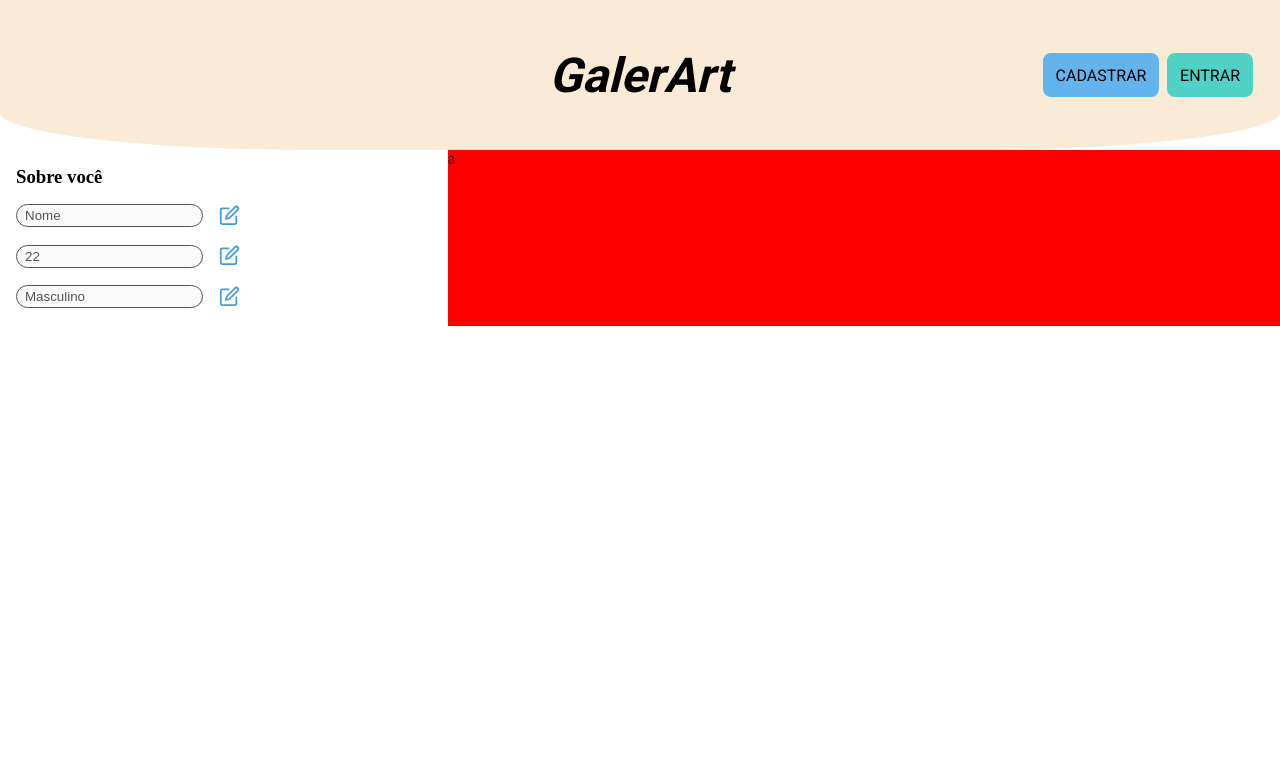
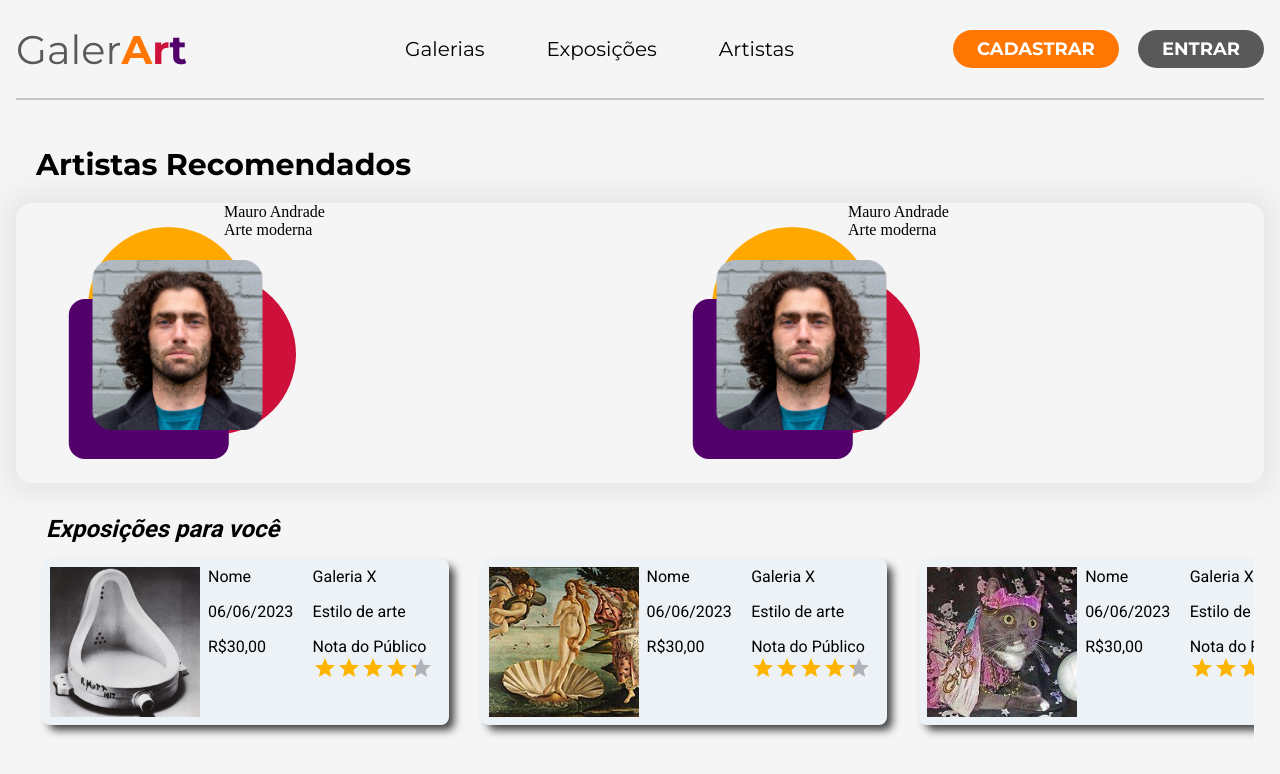
Before and after one commit to dudasenna/galerart, a React (Create React App) app: page / in a window 1280 px wide. Shown: the top 774 px of the page. Built offline with nearby package versions, Linux system fonts and the light colour scheme.

Commit message:
refatorando estilos

```diff
--- a/public/index.html
+++ b/public/index.html
@@ -10,7 +10,16 @@
       content="Web site created using create-react-app"
     />
     <link rel="apple-touch-icon" href="%PUBLIC_URL%/logo192.png" />
-    <link rel="stylesheet" href="https://fonts.googleapis.com/css?family=Roboto:300,400,500,700&display=swap" />
+    <link
+      rel="stylesheet"
+      href="https://fonts.googleapis.com/css?family=Roboto:300,400,500,700&display=swap"
+    />
+    <link rel="preconnect" href="https://fonts.googleapis.com" />
+    <link rel="preconnect" href="https://fonts.gstatic.com" crossorigin />
+    <link
+      href="https://fonts.googleapis.com/css2?family=Montserrat:wght@400;500;600;700&display=swap"
+      rel="stylesheet"
+    />
 
     <!--
       manifest.json provides metadata used when your web app is installed on a
--- a/src/App.tsx
+++ b/src/App.tsx
@@ -7,14 +7,14 @@ import styled from 'styled-components';
 const Container = styled.div`
   display: flex;
   flex-direction: column;
-  background-color: 'white';
+  padding: 0 1rem 0 1rem;
 `
 
 function App() {
   return (
     <Container>
-      {/* <Home /> */}
-      <Profile />
+      <Home />
+      {/* <Profile /> */}
     </Container>
   );
 }
--- a/src/components/Header/index.tsx
+++ b/src/components/Header/index.tsx
@@ -1,18 +1,38 @@
-import React from 'react'
-import styles from './styles.module.scss'
+import React, { useState } from 'react';
+import styles from './styles.module.scss';
 
-export default function Header(){
+export default function Header() {
+  const [isLogin, setIsLogin] = useState(false);
   return (
     <div className={styles.container}>
-      <h2>GalerArt</h2>
-      <div className={styles.buttons}>
-        <button>
-          CADASTRAR
-        </button>
-        <button>
-          ENTRAR
-        </button>
+      <div className={styles.title}>
+        <h2>Galer</h2>
+        <h2>A</h2>
+        <h2>r</h2>
+        <h2>t</h2>
       </div>
+      <div className={styles.nav}>
+        <div>
+          <button>Galerias</button>
+        </div>
+        <div>
+          <button>Exposições</button>
+        </div>
+        <div>
+          <button>Artistas</button>
+        </div>
+      </div>
+      {isLogin ? (
+        <div className={styles.login2}>
+          <div />
+          <p>Nome da pessoa</p>
+        </div>
+      ) : (
+        <div className={styles.login1}>
+          <button>CADASTRAR</button>
+          <button>ENTRAR</button>
+        </div>
+      )}
     </div>
-  )
+  );
 }
--- a/src/components/Header/styles.module.scss
+++ b/src/components/Header/styles.module.scss
@@ -1,36 +1,103 @@
 .container{
   flex: 1;
   display: flex;
-  min-height: 150px;
+  min-height: 100px;
   width: 100%;
-  background-color: antiquewhite;
   align-items: center;
-  justify-content: center;
-  font-family: 'Roboto', sans-serif;
-  border-bottom-left-radius: 25%;
-  border-bottom-right-radius: 25%;
-  h2{
-    font-size: 3rem;
-    font-style: italic;
+  border-bottom: 2px solid #C4C4C4;
+}
+.title{
+  flex:1;
+  display: flex;
+  h2:nth-child(1){
+    font-family: 'montserrat' , sans-serif;
+    font-weight: 400;
+    font-size: 40px;
+    color: #595959;
+  }
+  h2:nth-child(2){
+    color: #FF7600;
+    font-family: 'montserrat' , sans-serif;
+    font-weight: 700;
+    font-size: 40px;
+  }
+  h2:nth-child(3){
+    color: #CD113B;
+    font-family: 'montserrat' , sans-serif;
+    font-weight: 700;
+    font-size: 40px;
+  }
+  h2:nth-child(4){
+    color: #52006A;
+    font-family: 'montserrat' , sans-serif;
+    font-weight: 700;
+    font-size: 40px;
   }
 }
-
-.buttons{
-  position: absolute;
-  right: 1.7rem;
-
+.nav{
+  flex:3;
+  display: flex;
+  div{
+    flex: 1;
+    display: flex;
+    align-items: center;
+    button{
+      font-family: 'montserrat' , sans-serif;
+      font-weight: 400;
+      font-size: 20px;
+      border: none;
+      background-color: transparent;
+    }
+  }
+  div:nth-child(1){
+    justify-content: flex-end;
+  }
+  div:nth-child(2){
+    justify-content: center;
+  }
+  div:nth-child(3){
+    justify-content: flex-start;
+  }
+}
+.login2{
+  flex:1;
+  display: flex;
+  align-items: center;
+  justify-content: flex-end;
+  div{
+    margin-right: 1rem;
+    background-color: #C4C4C4;
+    width: 43px;
+    height: 43px;
+    border-radius: 50%;
+  }
+  p{
+    font-family: 'montserrat' , sans-serif;
+    font-weight: 400;
+    font-family: 20px;
+  }
+}
+.login1{
+  display: flex;
+  flex:1;
+  justify-content: flex-end;
   button{
-    font-family: 'Roboto', sans-serif;
-    font-size: 1rem;
-    padding: 0.8rem;
-    border-radius: 0.5rem;
+    font-family: 'montserrat' , sans-serif;
+    font-size: 18px;
+    font-weight: 700;
+    padding: 0.5rem 1.5rem;
     border: none;
+    border-bottom-left-radius: 2rem;
+    border-top-left-radius: 2rem;
+    border-bottom-right-radius: 2rem;
+    border-top-right-radius: 2rem;
 
     transition: filter 0.2s;
 
     &:first-child{
-      margin-right: 0.5rem;
-      background-color: #63B3ED;
+      margin-right: 1.2rem;
+      background-color: #FF7600;
+      color: white;
     }
     &:first-child:hover{
       filter: brightness(0.8);
@@ -38,7 +105,8 @@
     }
 
     &:last-child{
-      background-color: #4FD1C5;
+      background-color: #595959;
+      color: white;
     }
 
     &:last-child:hover{
--- a/src/pages/home/components/Artists/index.tsx
+++ b/src/pages/home/components/Artists/index.tsx
@@ -5,73 +5,67 @@ import perfil from '../../../../asserts/img/perfil.png';
 import arte1 from '../../../../asserts/img/arte1.png';
 import arte2 from '../../../../asserts/img/arte2.png';
 import arte3 from '../../../../asserts/img/arte3.png';
-import { Image } from "@chakra-ui/react";
+import { Image } from '@chakra-ui/react';
+
+interface ArtistProps {
+  id: number;
+  profile: string;
+  arts: string[];
+  name: string;
+  artType: string;
+}
+
+const artist = [
+  {
+    id: 0,
+    profile: perfil,
+    arts: [arte1, arte2],
+    name: 'Mauro Andrade',
+    artType: 'Arte moderna',
+  },
+  {
+    id: 1,
+    profile: perfil,
+    arts: [arte1, arte2],
+    name: 'Mauro Andrade',
+    artType: 'Arte moderna',
+  },
+];
 
 export function Artists() {
-
-  const renderItem = () => {
-    const names = [
-      'Maria Luisa',
-      'Gabriel Oliveira',
-      'Washington Igor',
-      'Maria Luisa',
-      'Gabriel Oliveira',
-      'Washington Igor',
-    ];
-    return names.map((item: string) => (
-      <div key={item} className={styles.carouselContainer}>
-        <div className={styles.perfilInfo}>
-          <Image
-            boxSize="80px"
-            objectFit="cover"
-            src={perfil}
-            alt="Perfil"
-          />
-          <article>
-            <section>{item}</section>
-            <section>Estilo de Arte</section>
-          </article>
+  const renderCard = (artist: ArtistProps) => {
+    return (
+      <div className={styles.cardContainer}>
+        <div className={styles.cardProfile}>
+          <div className={styles.yellowCircle} />
+          <div className={styles.redCircle} />
+          <div className={styles.purpleSquare} />
+          <div className={styles.profileImage}>
+            <Image
+              boxSize='170px'
+              objectFit='cover'
+              src={artist.profile}
+              alt='Perfil'
+            />
+          </div>
         </div>
-        <div className={styles.images}>
-        <Image
-            boxSize="100px"
-            objectFit="cover"
-            src={arte1}
-            alt="Perfil"
-          />
-         <Image
-            boxSize="100px"
-            objectFit="cover"
-            src={arte2}
-            alt="Perfil"
-          />
-          <Image
-            boxSize="100px"
-            objectFit="cover"
-            src={arte3}
-            alt="Perfil"
-          />
+        <div className={styles.cardContent}>
+          <p>{artist.name}</p>
+          <p>{artist.artType}</p>
         </div>
       </div>
-    ));
+    );
   };
 
   return (
     <div className={styles.container}>
-      <div>
+      <div className={styles.title}>
         <h2>Artistas Recomendados</h2>
       </div>
-      <Carousel
-        className={styles.carousel}
-        isRTL={false}
-        disableArrowsOnEnd
-        pagination={false}
-        itemsToShow={3.5}
-        // enableMouseSwipe={false}
-        showArrows={false}
-      >
-        {renderItem()}
-      </Carousel>
+      <div className={styles.content}>
+        {renderCard(artist[0])}
+        {renderCard(artist[1])}
+      </div>
     </div>
   );
 }
--- a/src/pages/home/components/Artists/styles.module.scss
+++ b/src/pages/home/components/Artists/styles.module.scss
@@ -3,27 +3,76 @@
   display: flex;
   flex-direction: column;
   width: 100%;
-  font-family: 'Roboto', sans-serif;
   padding-top: 1rem;
-
-  h2{
-    padding-left: 30px;
-    padding-top: 1rem;
-    font-style: italic;
-  }
+}
+.content{
+  height: 280px;
+  display: flex;
+  width: 100%;
+  box-shadow: 0px 0px 22px 14px rgba(0,0,0,0.05);
 }
 
-.carouselContainer{
+.cardContainer{
+  flex: 1;
   display: flex;
-  flex-direction: column;
-  align-items: center;
-  justify-content: space-evenly;
+}
+
+.cardProfile{
+  flex:1;
+  display: inline-block;
+}
+
+.cardContent{
+  flex:2;
+}
+
+.yellowCircle{
+  display: inline-block;
+  width: 160px;
+  height: 160px;
+  background-color: #FFA900;
+  border-radius: 50%;
+  z-index: 1;
+  transform: translate(45%, 15%);
+}
+
+.redCircle{
+  width: 160px;
+  height: 160px;
+  background-color: #CD113B;
+  border-radius: 50%;
+  z-index: 2;
+  display: inline-block;
+  transform: translate(75%, -58%);
+}
+
+.purpleSquare{
+  width: 160px;
+  height: 160px;
+  background-color: #52006A;
+  border-radius: 16px;
+  z-index: 3;
+  display: inline-block;
+  transform: translate(33%, -145%);
+}
+.profileImage{
+  border-radius: 10px;
+  z-index: 4;
+  display: inline-block;
+  transform: translate(45%, -250%);
+  border-radius: 10px;
+}
+
+.title{
+  font-family: 'Montserrat', sans-serif;
+  font-weight: 600;
+  font-size: 20px;
+  padding: 30px 0 20px 20px;
+}
+.content{
   width: 100%;
-  margin: 1rem;
-  padding: 0.5rem;
-  background-color: #EDF2F7;
-  border-radius: 0.5rem;
-  box-shadow: 6px 6px 9px -1px rgba(0,0,0,0.75);
+  background-color: #F5F5F5;
+  border-radius: 16px;
 }
 
 .perfilInfo{
@@ -48,7 +97,3 @@
   flex-direction: row;
   justify-content: space-between;
 }
-
-.carousel{
-  width: 100%;
-}
--- a/src/styles/global.module.scss
+++ b/src/styles/global.module.scss
@@ -10,6 +10,7 @@ html{
 body{
   width: 100%;
   height: 100%;
+  background-color: #F5F5F5;
 }
 
 #root{
```
Also changed, not shown: src/asserts/img/perfil.png.
